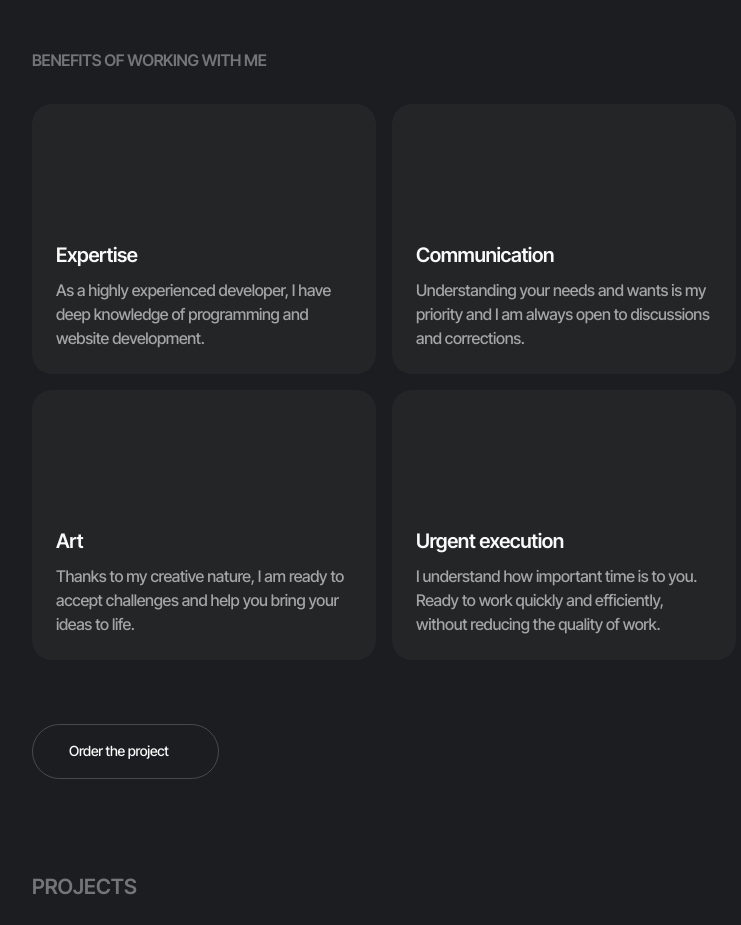
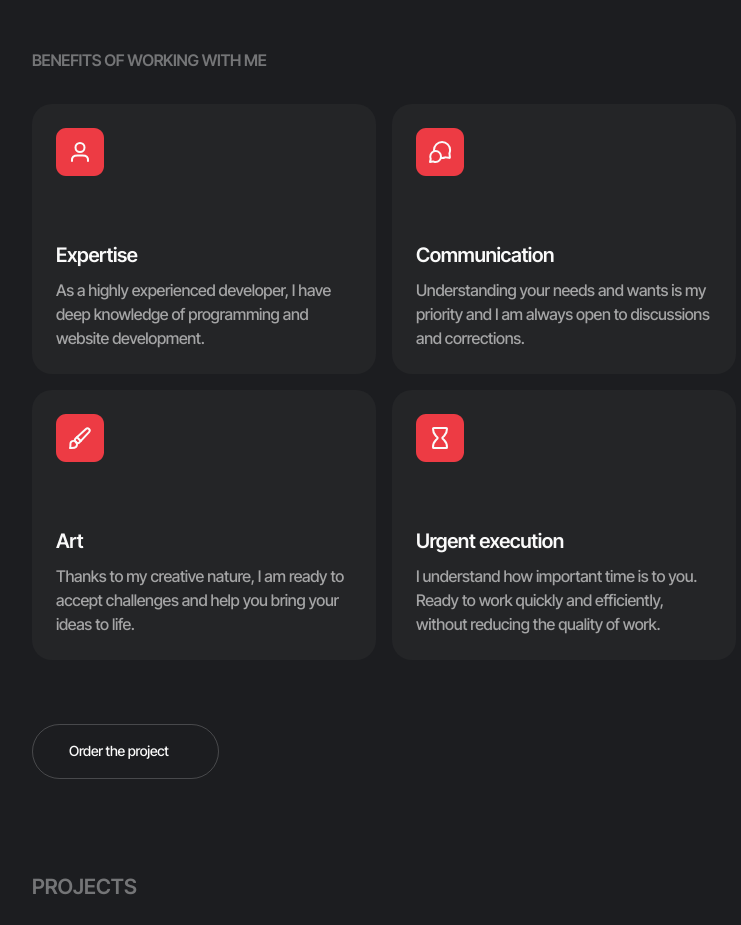
Before and after one commit to Johnkonstantin88/project-108-js-group-09, a plain HTML site: page index.html in a window 1280 px wide. Shown: the part 2360-3285 px from the top of the page, without its empty margins (256-997 px from the left). Drawn offline with nearby package versions, Linux system fonts and the light colour scheme; no server answers.

Commit message:
Deploying to gh-pages from @ Johnkonstantin88/project-108-js-group-09@93a71e3abfd9a8b400c1e37d11b3a16c96d30306 🚀

```diff
--- a/index.html
+++ b/index.html
@@ -147,7 +147,7 @@
             <svg class="benefits-icon" width="48" height="48">
               <use
                 class="benefits-svg"
-                href="..//img/sprite.svg#expertise"
+                href="/project-108-js-group-09/assets/sprite-DsvayuqK.svg#expertise"
               ></use>
             </svg>
           </div>
@@ -160,7 +160,7 @@
         <li class="benefist-item">
           <div class="benefist-icon-container">
             <svg class="benefits-icon" width="48" height="48">
-              <use href="..//img/sprite.svg#communication"></use>
+              <use href="/project-108-js-group-09/assets/sprite-DsvayuqK.svg#communication"></use>
             </svg>
           </div>
           <h3 class="benefist-item-title">Communication</h3>
@@ -172,7 +172,7 @@
         <li class="benefist-item">
           <div class="benefist-icon-container">
             <svg class="benefits-icon" width="48" height="48">
-              <use href="..//img/sprite.svg#art"></use>
+              <use href="/project-108-js-group-09/assets/sprite-DsvayuqK.svg#art"></use>
             </svg>
           </div>
           <h3 class="benefist-item-title">Art</h3>
@@ -184,7 +184,7 @@
         <li class="benefist-item">
           <div class="benefist-icon-container">
             <svg class="benefits-icon" width="48" height="48">
-              <use href="..//img/sprite.svg#urgent"></use>
+              <use href="/project-108-js-group-09/assets/sprite-DsvayuqK.svg#urgent"></use>
             </svg>
           </div>
           <h3 class="benefist-item-title">Urgent execution</h3>
```
Also changed, not shown: 1 other file.
